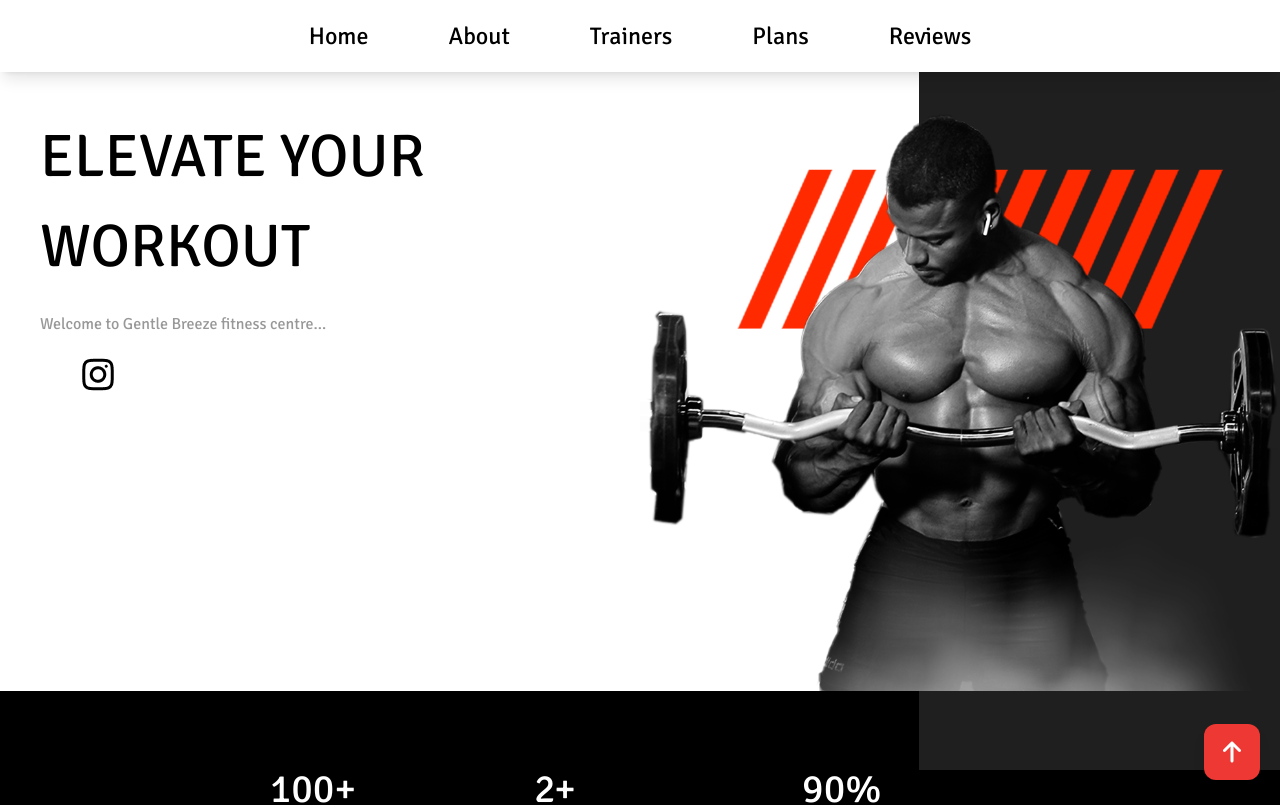
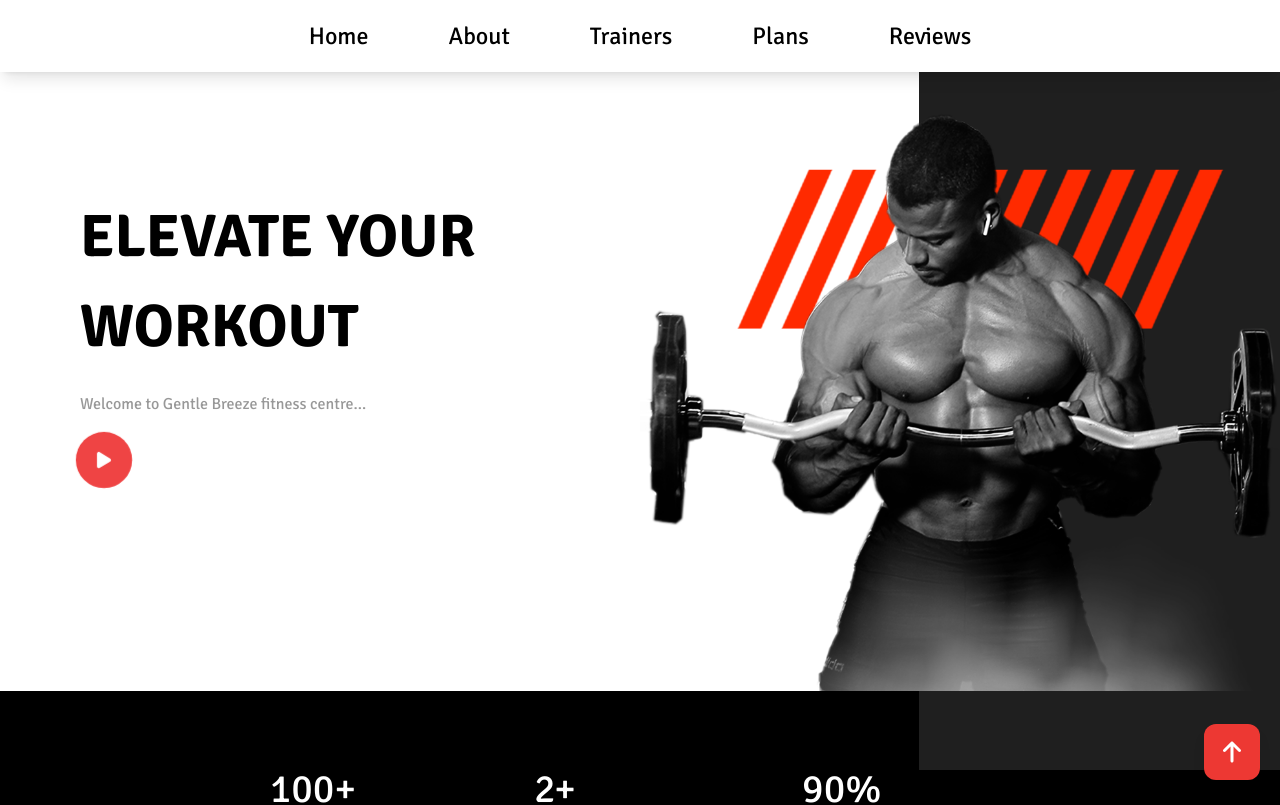
Before and after one commit to abupraise/GentleBreeze, a React (Vite) app: page / in a window 1280 px wide. Shown: the top 805 px of the page. Built offline with nearby package versions, Linux system fonts and the light colour scheme.

Commit message:
Updating snippet

```diff
--- a/src/components/Hero.jsx
+++ b/src/components/Hero.jsx
@@ -2,31 +2,53 @@ import React from "react";
 import Man from "../assets/Hbg22.png";
 import Insta from "../assets/instagram.jpg";
 import CountUp from "react-countup";
+import { motion } from "framer-motion";
+import { FontAwesomeIcon } from "@fortawesome/react-fontawesome";
+import { faPlay } from "@fortawesome/free-solid-svg-icons";
 
-export const Hero = () => {
+const Hero = () => {
   return (
     <div>
-      <div className="grid grid-cols-2">
-        <div className="py-10 px-10">
-          <div className="text-[60px] pb-5">
-            <h1>ELEVATE YOUR </h1>
-            <span>WORKOUT</span>
-          </div>
+      <div className="grid grid-cols-2 relative">
+        <div className="py-10 px-20">
+          <motion.div
+            className="text-[60px] pt-20 pb-5"
+            animate={{ x: [-20, 0], opacity: [0, 1] }}
+            transition={{ duration: 1 }}
+          >
+            <h1 className="font-bold">ELEVATE YOUR </h1>
+            <span className="font-bold">WORKOUT</span>
+          </motion.div>
 
           <div className="opacity-40">
             <p>Welcome to Gentle Breeze fitness centre...</p>
           </div>
 
-          <div className="py-5 px-10">
-            <a href="https://www.instagram.com/gentle_breeze.kn?igsh=MTlwcGJyZ2NmMWZtOQ==">
+          <div className="flex items-center py-5 space-x-4">
+            {/* <a href="https://www.instagram.com/gentle_breeze.kn?igsh=MTlwcGJyZ2NmMWZtOQ==">
               <img src={Insta} alt="instagram" />
-            </a>
+            </a> */}
+            <motion.a
+              href="#"
+              className="bg-red-500 text-white w-12 h-12 flex items-center justify-center rounded-full z-20"
+              whileHover={{ scale: 1.1 }}
+              animate={{
+                scale: [1, 1.2, 1],
+                transition: {
+                  duration: 1,
+                  repeat: Infinity,
+                  repeatType: "reverse",
+                },
+              }}
+            >
+              <FontAwesomeIcon icon={faPlay} />
+            </motion.a>
           </div>
         </div>
 
         <div className="relative flex justify-center items-center">
           <div className="absolute left-[17.45rem] top-[0rem] w-[441px] h-[43.65rem] bg-[#1F1F1F] opacity-100 z-0"></div>
-          <div className="relative z-0">
+          <div className="relative">
             <img src={Man} alt="image" />
           </div>
         </div>
--- a/src/components/Navbar.jsx
+++ b/src/components/Navbar.jsx
@@ -1,7 +1,7 @@
 import React from "react";
 import { Link } from "react-scroll";
 
-export const Navbar = () => {
+const Navbar = () => {
   return (
     <div className="flex items-center justify-center py-5 text-2xl sticky top-0 bg-white bg-opacity-30 backdrop-blur-md shadow-lg z-10">
       <Link
@@ -57,3 +57,5 @@ export const Navbar = () => {
     </div>
   );
 };
+
+export default Navbar;
--- a/src/pages/LandingPage.jsx
+++ b/src/pages/LandingPage.jsx
@@ -4,8 +4,8 @@ import Payment from "../components/Payment";
 import Reviews from "../components/Reviews";
 import Footer from "../components/Footer";
 import Contact from "../components/Contact";
-import { Navbar } from "../components/Navbar";
-import { Hero } from "../components/Hero";
+import Navbar from "../components/Navbar";
+import Hero from "../components/Hero";
 import AboutUs from "../components/AboutUs";
 import Trainers from "../components/Trainers";
 import ScrollToTopButton from "../components/ScrollToTopButton";
```
Also changed, not shown: src/index.css (line endings or trailing spaces).
